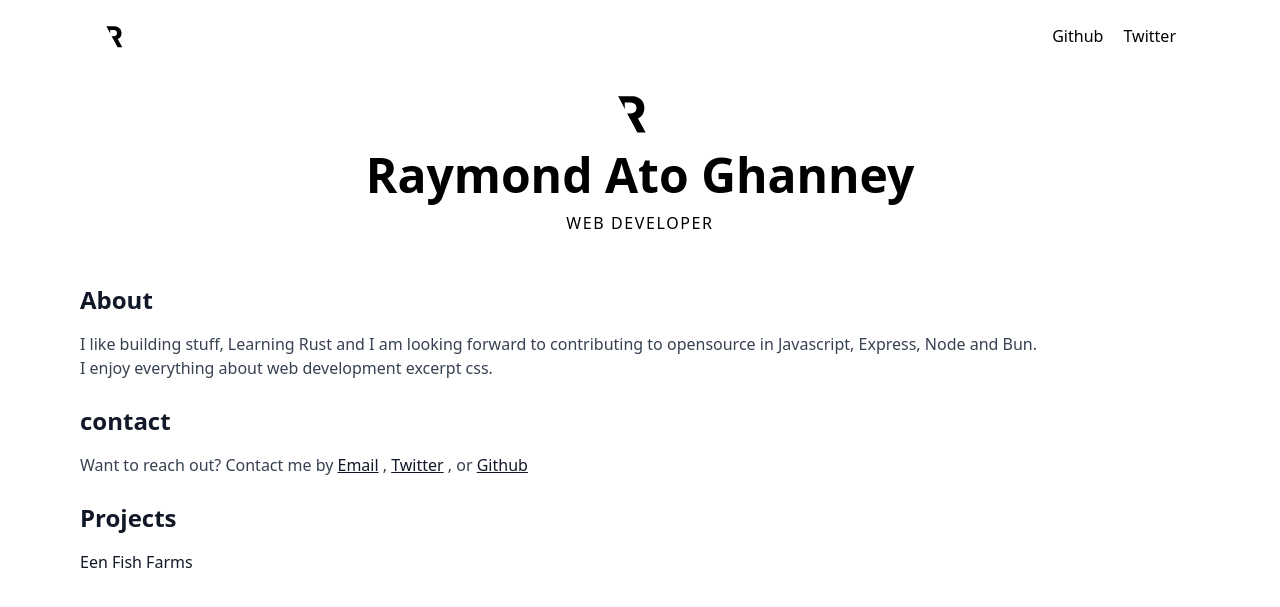
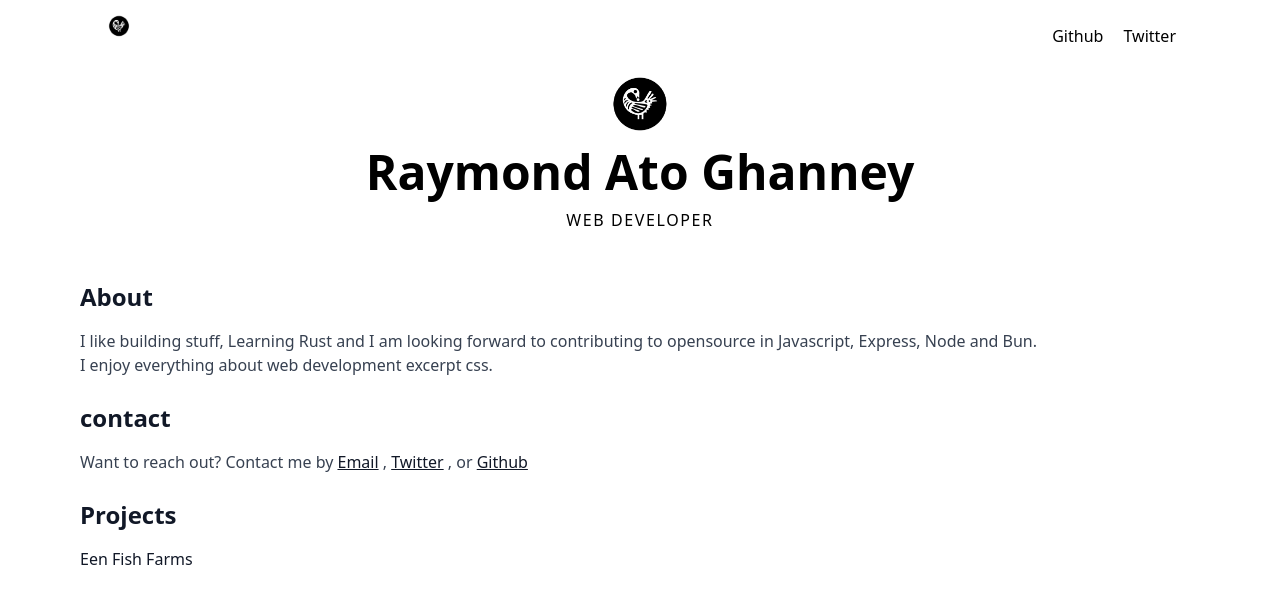
Before and after one commit to at-o/at-o.github.io, a Jekyll site: the page built from index.html, in a window 1280 px wide. Shown: the top 607 px of the page. Built offline with Jekyll 4.4.1, drawn with Linux system fonts in a browser that asks for light colours; nearby versions of some CDN libraries.

Commit message:
Update: image on website

```diff
--- a/index.html
+++ b/index.html
@@ -5,7 +5,7 @@ layout: default
 <main class="container px-10 md:px-20 lg:px-20 mx-auto">
     <nav class="flex justify-between p-6">
         <div>
-            <img class="-mt-2.5" src="assets/logo.svg" alt="logo" width="30" height="22" />
+            <img class="-mt-2.5" src="assets/inspire.jpg" alt="logo" width="30" height="22" />
         </div>
         <div class="space-x-4">
             <a href="https://github.com/chiefportable">Github</a>
@@ -15,7 +15,7 @@ layout: default
 
     <div class="mb-12 text-center">
         <div>
-            <img class="w-auto h-16 mx-auto" src="assets/logo.svg" alt="logo">
+            <img class="w-auto h-16 mx-auto" src="assets/inspire.jpg" alt="logo">
         </div>
         <div>
             <h1 class="text-5xl font-bold leading-normal">Raymond Ato Ghanney</h1>
```
Also changed, not shown: assets/inspire.jpg (added).
